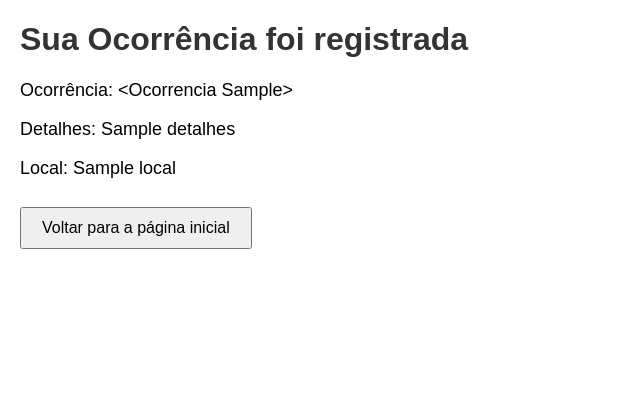
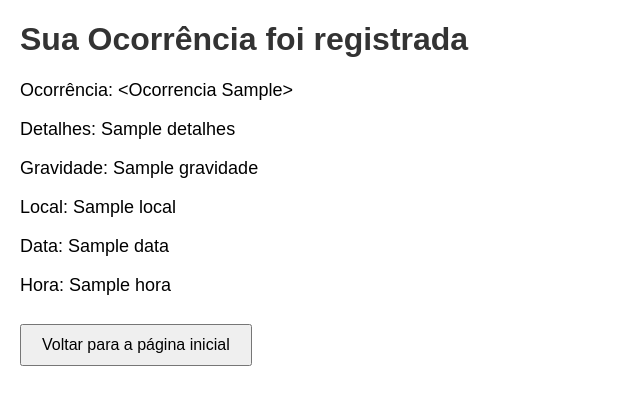
Before and after one commit to 7hurz1n/PNT-web-mobile, a Flask app: template templates/confirmacao.html in a window 1280 px wide. Shown: the top 405 px of the page, without its empty margins (0-640 px from the left). Run offline with Flask 3, Linux system fonts and the light colour scheme; tables that the repository leaves empty hold one stand-in row (values such as "Sample post"); the template is opened without the code that fills it: values that come from a table or form of the project are taken from there, most other values are stand-ins (such as "Sample title", 1, 10 or a date in 2020).

Commit message:
Update confirmation template with additional details
Added fields for severity, date, and time in confirmation template.

```diff
--- a/templates/confirmacao.html
+++ b/templates/confirmacao.html
@@ -31,7 +31,10 @@
     <h1>Sua Ocorrência foi registrada</h1>
     <p>Ocorrência: {{ocorrencia}}</p>
     <p>Detalhes: {{detalhes}}</p>
+    <p>Gravidade: {{gravidade}}</p>
     <p>Local: {{local}}</p>
+    <p>Data: {{data}}</p>
+    <p>Hora: {{hora}}</p>
 
     <button><a href="{{ url_for('app.home') }}">Voltar para a página inicial</a></button>
 </body>
```
